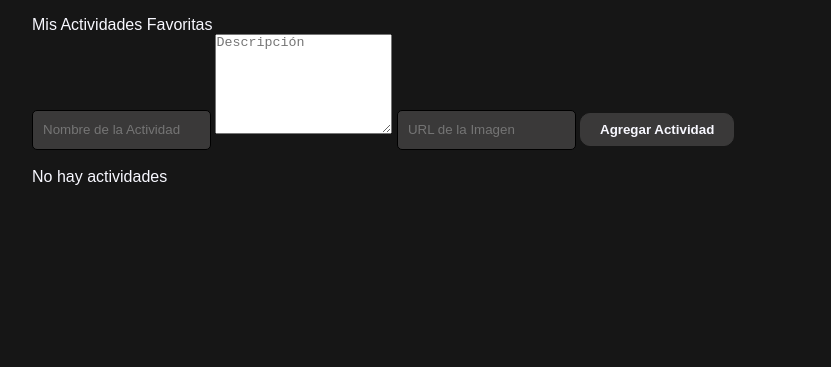
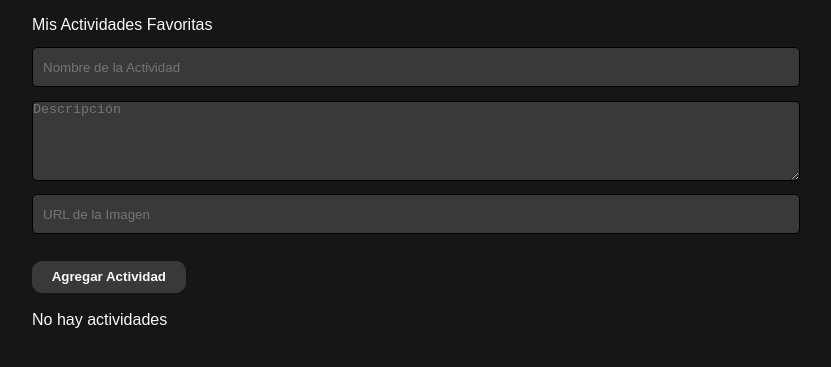
Before and after one commit to sebastiancastao/Portafolio, a website: page index.html in a window 1280 px wide. Shown: the part 403-770 px from the top of the page, without its empty margins (224-1055 px from the left). Drawn offline with Linux system fonts and the light colour scheme.

Commit message:
homework2_sebastian_castaño

```diff
--- a/index.html
+++ b/index.html
@@ -48,8 +48,9 @@
     </section>
     <br>
     <section class="Mis_Actividades_Favoritas" name="Mis_Tecnologias_Favoritas" id="Mis_Tecnologias_Favoritas">
+
+        <form method="post">
         <p>Mis Actividades Favoritas</p>
-        <form method="post">
         <input name="titulo" type="text" placeholder="Nombre de la Actividad"/>
         <textarea name="descripcion" type="text" id="descripcion" placeholder="Descripción"></textarea>
         <input name="url_de_imagen" type="text" placeholder="URL de la Imagen"/>
--- a/styles/styles.css
+++ b/styles/styles.css
@@ -70,7 +70,7 @@ h1{
     transform: scale(1.3);
 
 }
-.Mis_Actividades_Favoritas{
+.Mis_Actividades_Favoritas form{
     display: flex;
     flex-direction: column;
     margin-left: 20%;
@@ -78,6 +78,20 @@ h1{
 
 }
 .Mis_Actividades_Favoritas input{
+    margin-top: 1em;
+    background-color: rgb(58, 57, 57);
+    border-radius: 5px;
+    border-color: rgb(58, 57, 57);
+    height: 40px;
+    box-shadow: rgb(58, 57, 57);
+    outline: none; /* Elimina el contorno predeterminado en el foco */
+    box-shadow: none;
+    border: 1px solid ;
+
+
+
+}
+.Mis_Actividades_Favoritas textarea{
     margin-top: 1em;
     background-color: rgb(58, 57, 57);
     border-radius: 5px;
@@ -141,5 +155,7 @@ button{
     margin-right: 20%;
 }
 #descripcion{
-    height:100px;
+    height:80px;
+
+
 }
```
